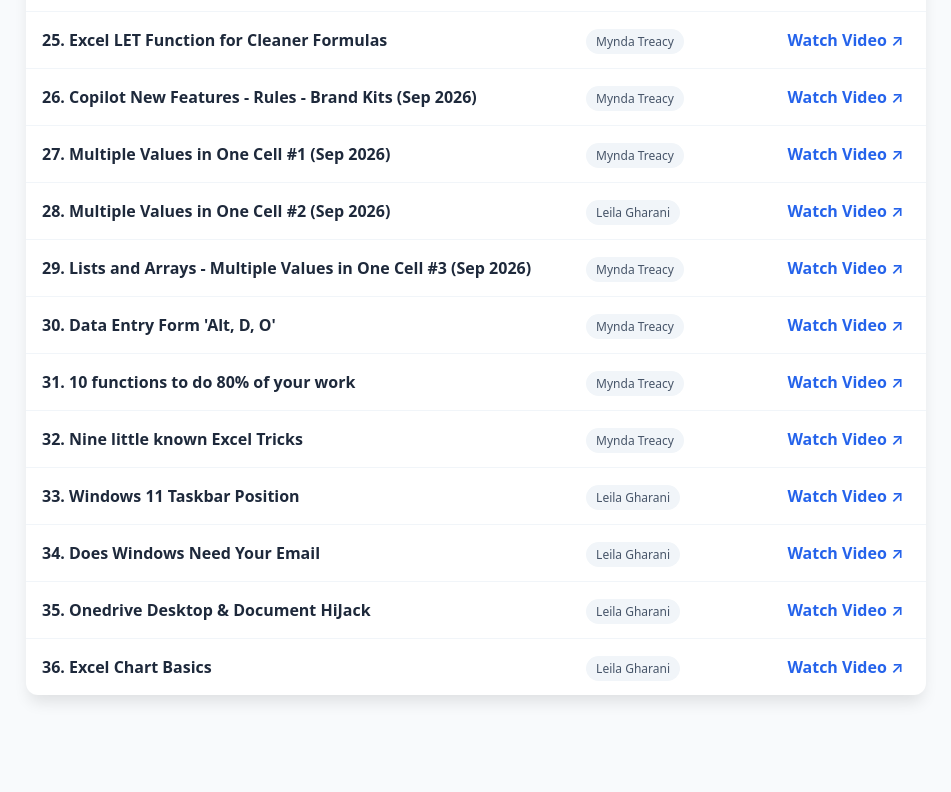
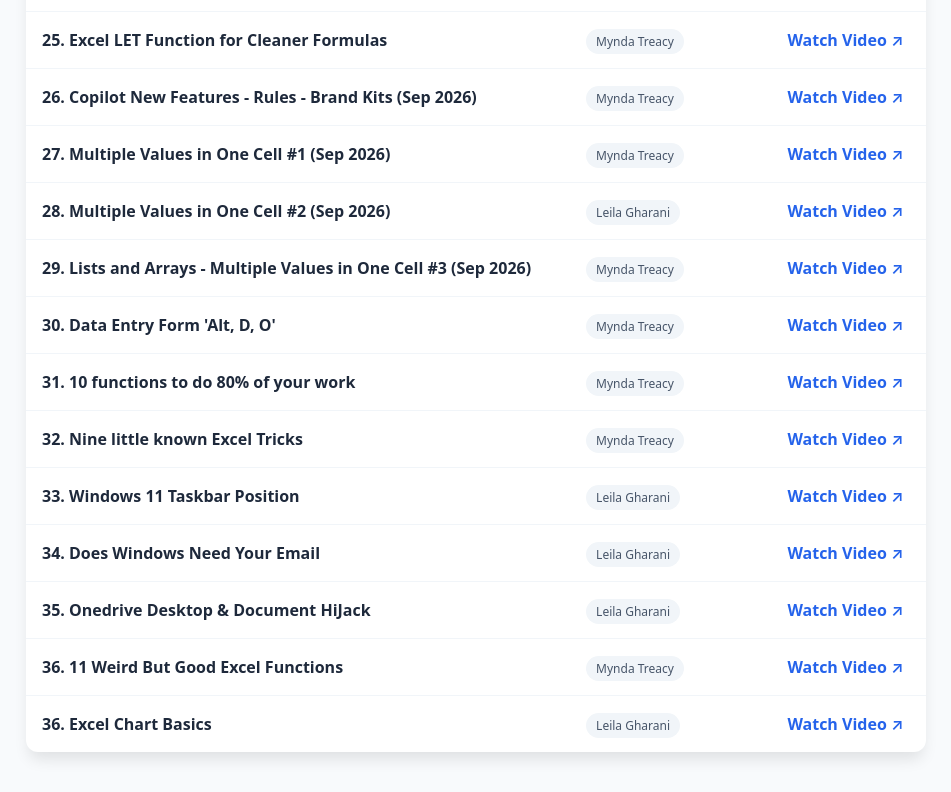
Before and after one commit to r1chardv/r1chardv.github.io, a plain HTML site: page tech/ExcelTips.html in a window 1280 px wide. Shown: the part 1616-2408 px from the top of the page, without its empty margins (164-1115 px from the left). Before the commit the page ends 2351 px from the top, so only its background shows below. Drawn offline with Linux system fonts and the light colour scheme.

```diff
--- a/tech/ExcelTips.html
+++ b/tech/ExcelTips.html
@@ -182,6 +182,7 @@
         { name: "33. Windows 11 Taskbar Position", category: "Leila Gharani", url: "https://youtu.be/YXX0bHnho3c" },
         { name: "34. Does Windows Need Your Email", category: "Leila Gharani", url: "https://youtu.be/T2MH5z2ZjNU" },
         { name: "35. Onedrive Desktop & Document HiJack", category: "Leila Gharani", url: "https://youtu.be/WStd5PtsFb0" },
+        { name: "36. 11 Weird But Good Excel Functions", category: "Mynda Treacy", url: "https://youtu.be/f8zskYdRfhY" },
         { name: "36. Excel Chart Basics", category: "Leila Gharani", url: "https://www.youtube.com/playlist?list=PLmHVyfmcRKyyEj7oQkCf7TL9yQQWXbGOQ" }
     ];
 
```
